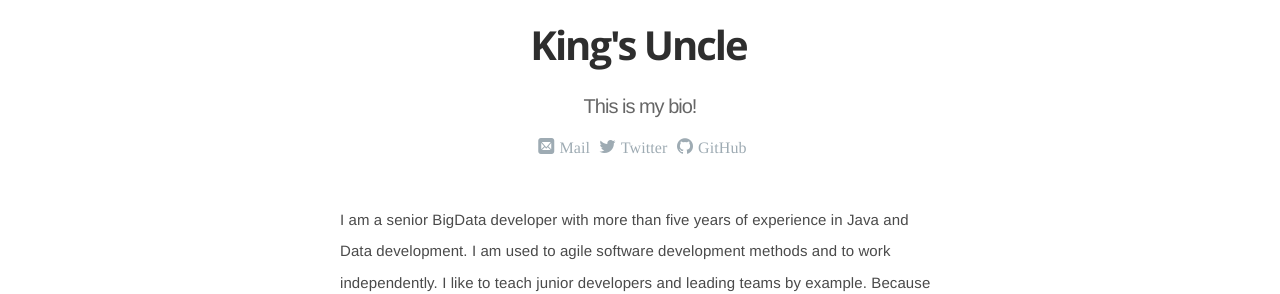
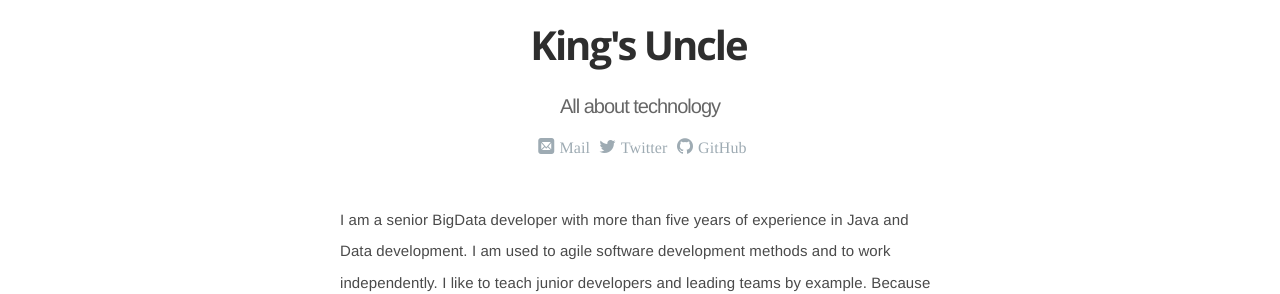
Before and after one commit to kuncle/kuncle.github.io, a Jekyll site: the page built from _pages/cv.html, in a window 1280 px wide. Shown: the part 374-668 px from the top of the page. Built offline with Jekyll 4.4.1, drawn with Linux system fonts in a browser that asks for light colours; some web fonts are replaced.

Commit message:
Update authors.yml

```diff
--- a/_data/authors.yml
+++ b/_data/authors.yml
@@ -28,7 +28,7 @@ kuncle:
   name:         "King's Uncle"
   cover:        /assets/mountain-alternative-cover.jpg
   picture:      /assets/kuncle.jpg
-  bio:          This is my bio!
+  bio:          All about technology
   location:     China
   email:        "csdwz0220@gmail.com"
   twitter:      "-"
```
